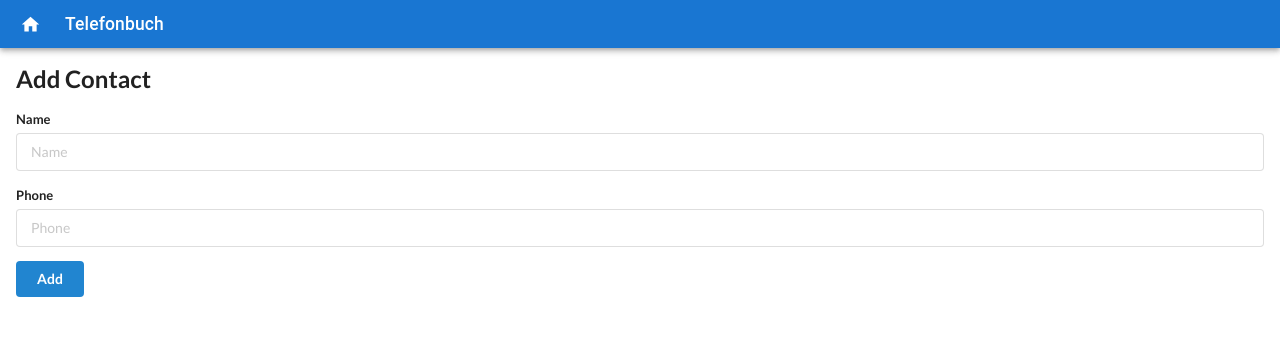
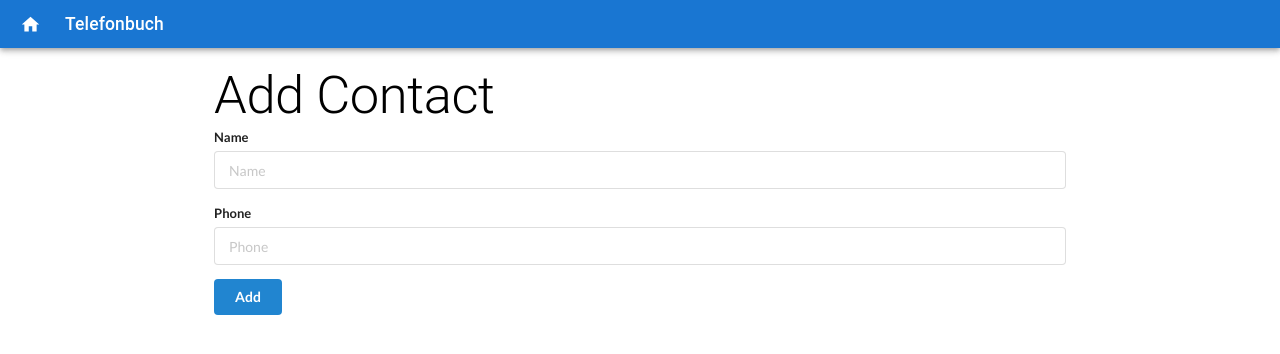
Before and after one commit to HamzaEg/contact-app, a React (Create React App) app: page /add in a window 1280 px wide. Shown: the top 354 px of the page. Built offline with nearby package versions, Linux system fonts and the light colour scheme; no server answers.

Commit message:
container lg md , contant card detail list

```diff
--- a/src/components/EditPhone.js
+++ b/src/components/AddContact.js
@@ -1,31 +1,29 @@
 import React from "react";
+import Container from "@mui/material/Container";
+import Typography from '@mui/material/Typography';
 
-class EditPhone extends React.Component {
-  constructor(props){
-    super(props)
-    const {id, name, phone} = props.location.state.contact;
-    this.state = {
-      id,
-      name,
-      phone,
-    };
-  }
+class AddContact extends React.Component {
+  state = {
+    name: "",
+    phone: "",
+  };
 
-  update = (e) => {
+  add = (e) => {
     e.preventDefault();
     if (this.state.name === "" || this.state.phone === "") {
       alert("ALl the fields are mandatory!");
       return;
     }
-    this.props.updateContactHandler(this.state);
+    this.props.addContactHandler(this.state);
     this.setState({ name: "", phone: "" });
     this.props.history.push("/");
   };
   render() {
     return (
-      <div className="ui main">
-        <h2>Edit Contact</h2>
-        <form className="ui form" onSubmit={this.update}>
+
+      <Container maxWidth="md">
+      <Typography variant="h2" color="initial">Add Contact</Typography>
+        <form className="ui form" onSubmit={this.add}>
           <div className="field">
             <label>Name</label>
             <input
@@ -46,11 +44,11 @@ class EditPhone extends React.Component {
               onChange={(e) => this.setState({ phone: e.target.value })}
             />
           </div>
-          <button className="ui button blue">Update</button>
+          <button className="ui button blue">Add</button>
         </form>
-      </div>
+      </Container>
     );
   }
 }
 
-export default EditPhone;
+export default AddContact;
--- a/src/components/App.js
+++ b/src/components/App.js
@@ -4,11 +4,11 @@ import { v4 as uuid } from "uuid";
 import api from "../api/contacts";
 import "./App.css";
 import AppBar from "./AppBar";
-import AddPhone from "./AddPhone";
-import EditPhone from "./EditPhone";
-import PhoneList from "./PhoneList";
+import AddContact from "./AddContact";
+import EditContact from "./EditContact";
+import ContactList from "./ContactList";
 import Box from "@mui/material/Box";
-import PhoneDetail from "./PhoneDetail";
+import ContactDetail from "./ContactDetail";
 
 function App() {
   // const LOCAL_STORAGE_KEY = "contacts";
@@ -97,7 +97,7 @@ function App() {
               path="/"
               exact
               render={(props) => (
-                <PhoneList
+                <ContactList
                   {...props}
                   contacts={searchTerm.length < 1 ? contacts : searchResults}
                   getContactId={removeContactHanler}
@@ -109,22 +109,22 @@ function App() {
             <Route
               path="/add"
               render={(props) => (
-                <AddPhone {...props} addContactHandler={addContactHandler} />
+                <AddContact {...props} addContactHandler={addContactHandler} />
               )}
             />
             <Route
               path="/edit"
               render={(props) => (
-                <EditPhone
+                <EditContact
                   {...props}
                   updateContactHandler={updateContactHandler}
                 />
               )}
             />
-            <Route path="/phone/:id" component={PhoneDetail} />
+            <Route path="/phone/:id" component={ContactDetail} />
           </Switch>
-          {/* <AddPhone addContactHandler={addContactHandler} /> */}
-          {/* <PhoneList contacts={contacts} getContactId={removeContactHanler}/> */}
+          {/* <AddContact addContactHandler={addContactHandler} /> */}
+          {/* <ContactList contacts={contacts} getContactId={removeContactHanler}/> */}
         </Box>
       </Router>
     </Box>
--- a/src/components/PhoneDetail.js
+++ b/src/components/ContactDetail.js
@@ -1,7 +1,7 @@
 import React from "react";
 import user from "../images/user.png";
 
-const PhoneDetail = (props) => {
+const ContactDetail = (props) => {
   const {name, phone} = props.location.state.contact;
   return (
     <div className="main">
@@ -17,4 +17,4 @@ const PhoneDetail = (props) => {
     </div>
   );
 };
-export default PhoneDetail;
+export default ContactDetail;
--- a/src/components/PhoneList.js
+++ b/src/components/ContactList.js
@@ -1,5 +1,5 @@
 import React, { useRef } from "react";
-import PhoneCard from "./PhoneCard";
+import ContactCard from "./ContactCard";
 import Typography from "@mui/material/Typography";
 import Box from "@mui/material/Box";
 import { Link } from "react-router-dom";
@@ -8,16 +8,16 @@ import Container from "@mui/material/Container";
 import AddIcon from "@mui/icons-material/Add";
 import Tooltip from "@mui/material/Tooltip";
 
-const PhoneList = (props) => {
+const ContactList = (props) => {
   console.log(props);
   const inputEl = useRef("");
 
   const deleteConactHandler = (id) => {
     props.getContactId(id);
   };
-  const renderPhoneList = props.contacts.map((contact) => {
+  const renderContactList = props.contacts.map((contact) => {
     return (
-      <PhoneCard
+      <ContactCard
         contact={contact}
         clickHander={deleteConactHandler}
         key={contact.id}
@@ -29,7 +29,7 @@ const PhoneList = (props) => {
     props.searchKeyword(inputEl.current.value);
   };
   return (
-    <Container maxWidth="sm">
+    <Container maxWidth="lg">
       <Box
         sx={{
           display: "flex",
@@ -48,12 +48,6 @@ const PhoneList = (props) => {
           </Tooltip>
         </Link>
       </Box>
-      {/* <div className="ui search">
-        <div className="ui icon input">
-          <input type="text" placeholder="Search Contacts" className="prompt" />
-          <i className="Search icon"></i>
-        </div>
-      </div> */}
       <TextField
         fullWidth
         inputRef={inputEl}
@@ -62,27 +56,9 @@ const PhoneList = (props) => {
         onChange={getSearchTerm}
       />
 
-      {renderPhoneList.length > 0 ? renderPhoneList : "No Contacts avilable"}
+      {renderContactList.length > 0 ? renderContactList : "No Contacts avilable"}
     </Container>
   );
 };
 
-export default PhoneList;
-
-// import * as React from 'react';
-// import List from '@mui/material/List';
-// import PhoneCard from './PhoneCard';
-
-// const PhoneList = (props) => {
-
-//       const renderPhoneList = props.contacts.map((contact) => {
-//             return <PhoneCard contact={contact} key={contact.id}/>;
-//     })
-//     return (
-//         <List sx={{ width: '100%', maxWidth: 360, bgcolor: 'background.paper' }}>
-//                 {renderPhoneList}
-//         </List>
-//     );
-// }
-
-// export default PhoneList;
+export default ContactList;
--- a/src/components/AddPhone.js
+++ b/src/components/EditContact.js
@@ -1,26 +1,32 @@
 import React from "react";
+import Container from "@mui/material/Container";
 
-class AddPhone extends React.Component {
-  state = {
-    name: "",
-    phone: "",
-  };
+class EditContact extends React.Component {
+  constructor(props){
+    super(props)
+    const {id, name, phone} = props.location.state.contact;
+    this.state = {
+      id,
+      name,
+      phone,
+    };
+  }
 
-  add = (e) => {
+  update = (e) => {
     e.preventDefault();
     if (this.state.name === "" || this.state.phone === "") {
       alert("ALl the fields are mandatory!");
       return;
     }
-    this.props.addContactHandler(this.state);
+    this.props.updateContactHandler(this.state);
     this.setState({ name: "", phone: "" });
     this.props.history.push("/");
   };
   render() {
     return (
-      <div className="ui main">
-        <h2>Add Contact</h2>
-        <form className="ui form" onSubmit={this.add}>
+      <Container maxWidth="md">
+        <h2>Edit Contact</h2>
+        <form className="ui form" onSubmit={this.update}>
           <div className="field">
             <label>Name</label>
             <input
@@ -41,11 +47,12 @@ class AddPhone extends React.Component {
               onChange={(e) => this.setState({ phone: e.target.value })}
             />
           </div>
-          <button className="ui button blue">Add</button>
+          <button className="ui button blue">Update</button>
         </form>
-      </div>
+      </Container>
+
     );
   }
 }
 
-export default AddPhone;
+export default EditContact;
```
Also changed, not shown: src/components/ContactCard.js (renamed from src/components/PhoneCard.js).
